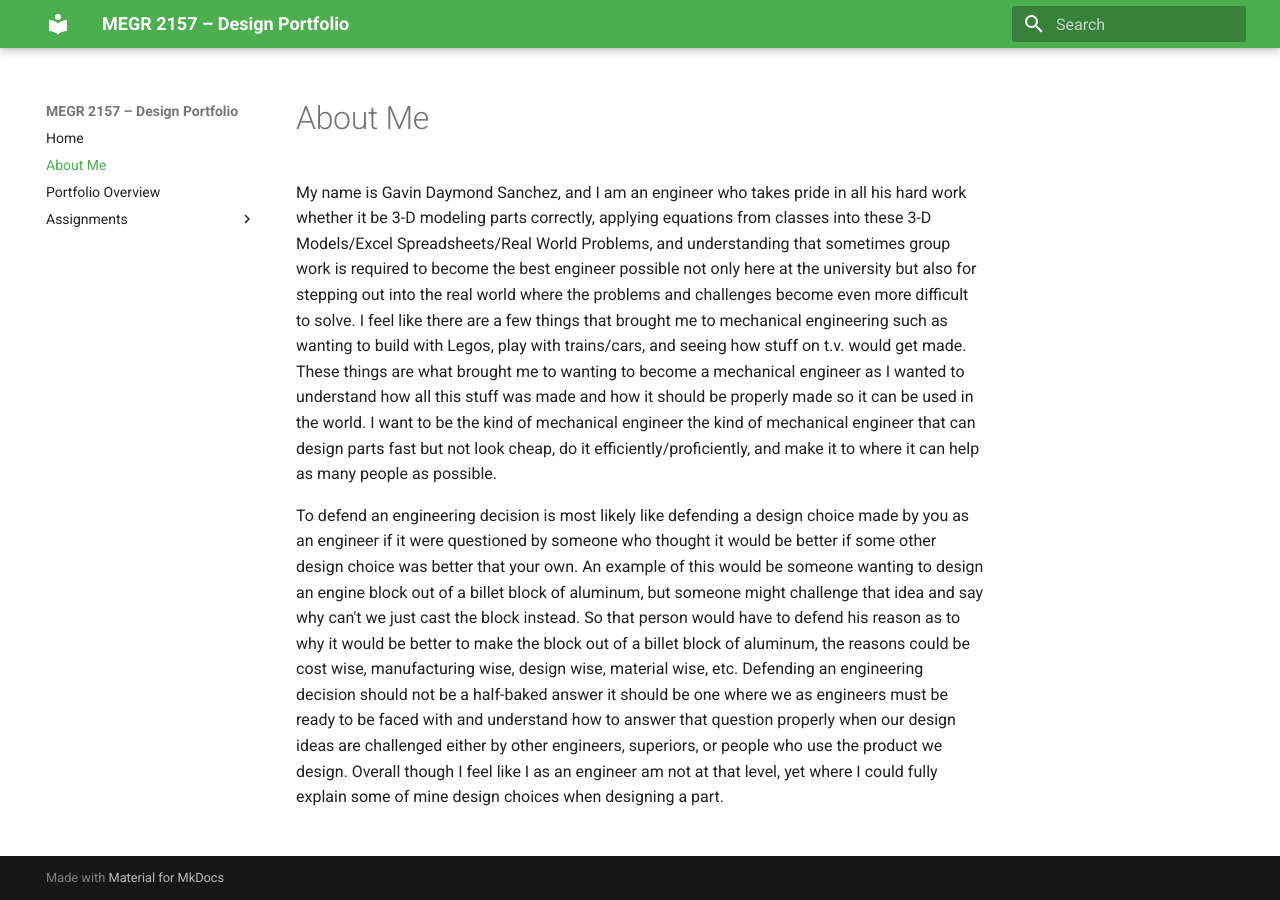
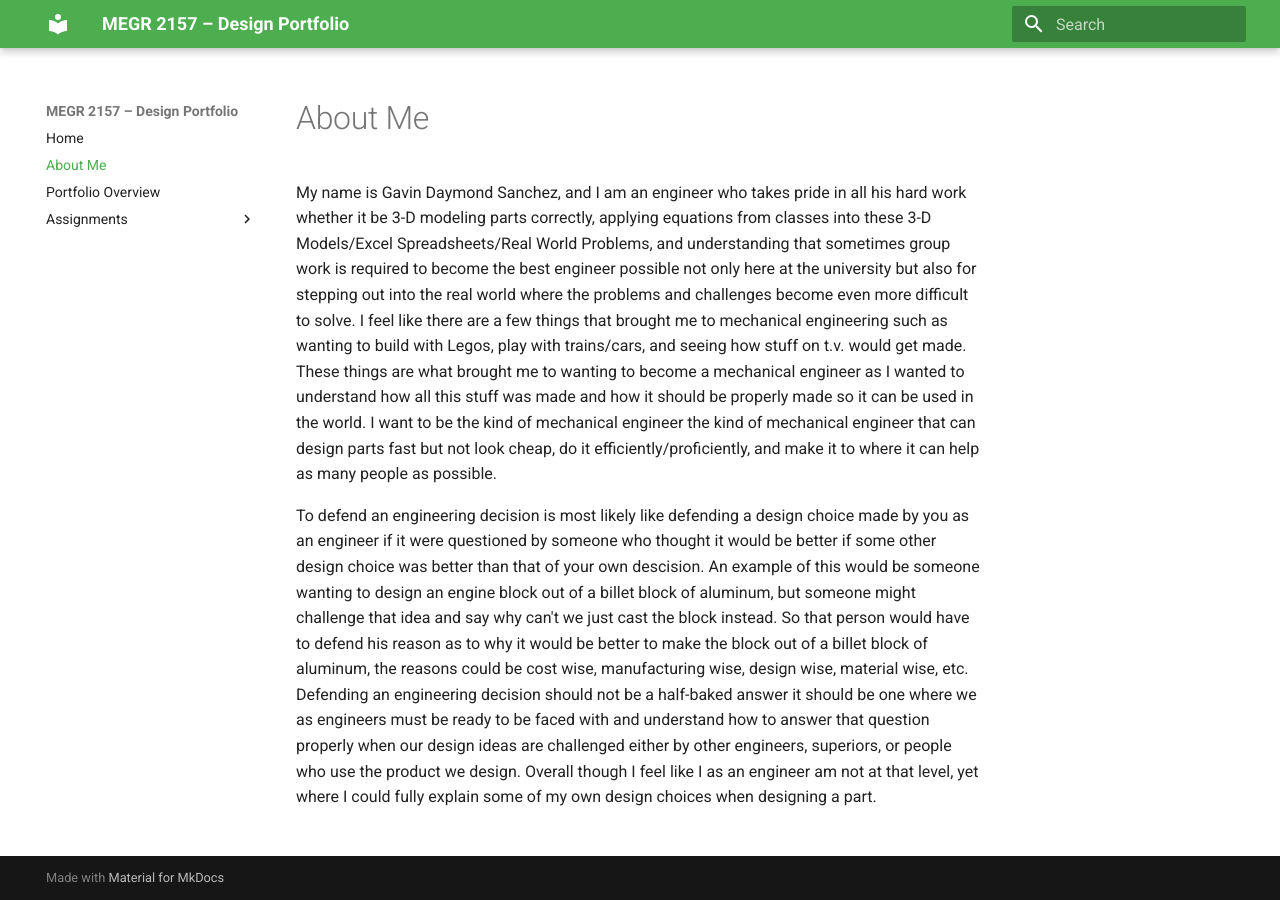
Before and after one commit to GavinSanch/Gavins-design-projects-portfolio, an MkDocs documentation site: the page built from docs/aboutme/index.md, in a window 1280 px wide. Built offline with MkDocs 1.6.1 and Material for MkDocs 9.7.7, drawn with Linux system fonts in a browser that asks for light colours.

Commit message:
Update index.md

```diff
--- a/docs/aboutme/index.md
+++ b/docs/aboutme/index.md
@@ -2,4 +2,4 @@
 
 My name is Gavin Daymond Sanchez, and I am an engineer who takes pride in all his hard work whether it be 3-D modeling parts correctly, applying equations from classes into these 3-D Models/Excel Spreadsheets/Real World Problems, and understanding that sometimes group work is required to become the best engineer possible not only here at the university but also for stepping out into the real world where the problems and challenges become even more difficult to solve. I feel like there are a few things that brought me to mechanical engineering such as wanting to build with Legos, play with trains/cars, and seeing how stuff on t.v. would get made. These things are what brought me to wanting to become a mechanical engineer as I wanted to understand how all this stuff was made and how it should be properly made so it can be used in the world. I want to be the kind of mechanical engineer the kind of mechanical engineer that can design parts fast but not look cheap, do it efficiently/proficiently, and make it to where it can help as many people as possible.
 
-To defend an engineering decision is most likely like defending a design choice made by you as an engineer if it were questioned by someone who thought it would be better if some other design choice was better that your own. An example of this would be someone wanting to design an engine block out of a billet block of aluminum, but someone might challenge that idea and say why can't we just cast the block instead. So that person would have to defend his reason as to why it would be better to make the block out of a billet block of aluminum, the reasons could be cost wise, manufacturing wise, design wise, material wise, etc. Defending an engineering decision should not be a half-baked answer it should be one where we as engineers must be ready to be faced with and understand how to answer that question properly when our design ideas are challenged either by other engineers, superiors, or people who use the product we design. Overall though I feel like I as an engineer am not at that level, yet where I could fully explain some of mine design choices when designing a part.
+To defend an engineering decision is most likely like defending a design choice made by you as an engineer if it were questioned by someone who thought it would be better if some other design choice was better than that of your own descision. An example of this would be someone wanting to design an engine block out of a billet block of aluminum, but someone might challenge that idea and say why can't we just cast the block instead. So that person would have to defend his reason as to why it would be better to make the block out of a billet block of aluminum, the reasons could be cost wise, manufacturing wise, design wise, material wise, etc. Defending an engineering decision should not be a half-baked answer it should be one where we as engineers must be ready to be faced with and understand how to answer that question properly when our design ideas are challenged either by other engineers, superiors, or people who use the product we design. Overall though I feel like I as an engineer am not at that level, yet where I could fully explain some of my own design choices when designing a part.
```
